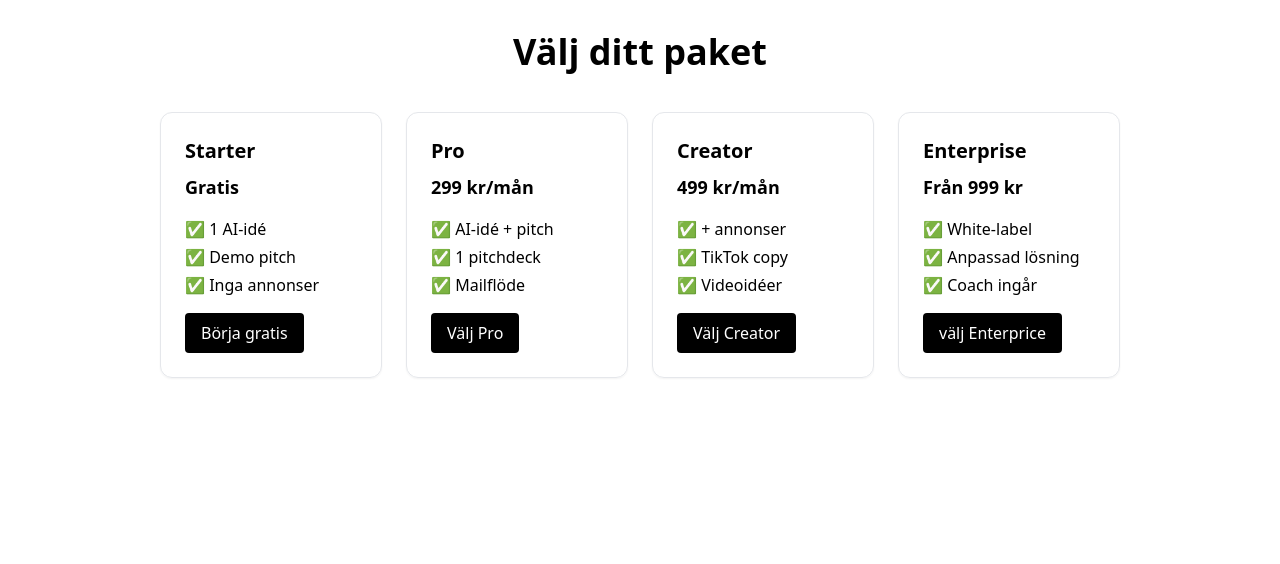
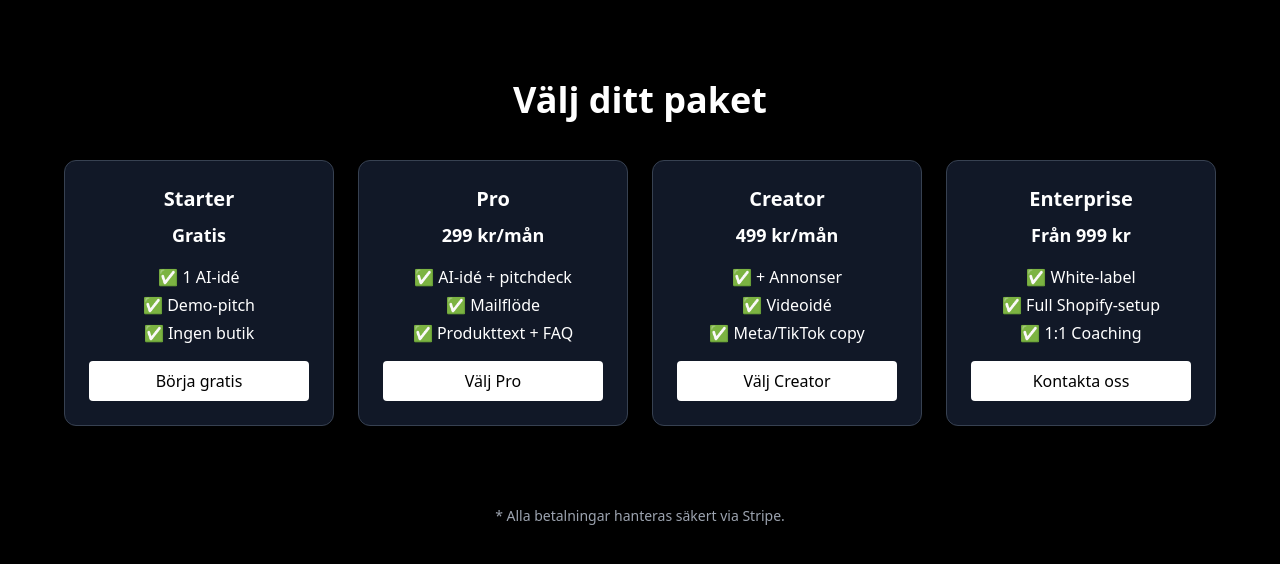
Before and after one commit to hrgr01/startpilot, a Next.js app: page /pricing in a window 1280 px wide. Shown: the top 564 px of the page. Built offline with nearby package versions, Linux system fonts and the light colour scheme.

Commit message:
Update pricing.js

```diff
--- a/pages/pricing.js
+++ b/pages/pricing.js
@@ -1,52 +1,68 @@
-export default function Pricing() {
-  return (
-    <div className="p-8 max-w-5xl mx-auto">
-      <h1 className="text-4xl font-bold text-center mb-10">Välj ditt paket</h1>
-      <div className="grid md:grid-cols-4 gap-6">
-        {[
+// /pages/pricing.js
+import Link from "next/link";
+
+const plans = [
   {
     name: "Starter",
     price: "Gratis",
-            features: ["1 AI-idé", "Demo pitch", "Inga annonser"],
-            cta: "Börja gratis",
-            link: "https://buy.stripe.com/5kA005eGdffZfXGeUU"
+    features: ["1 AI-idé", "Demo-pitch", "Ingen butik"],
+    link: "https://buy.stripe.com/5kA005eGdffZfXGeUU",
+    cta: "Börja gratis"
   },
   {
     name: "Pro",
     price: "299 kr/mån",
-            features: ["AI-idé + pitch", "1 pitchdeck", "Mailflöde"],
-            cta: "Välj Pro",
-            link: "https://buy.stripe.com/14k6otgOl9VFbHqfZ0"
+    features: ["AI-idé + pitchdeck", "Mailflöde", "Produkttext + FAQ"],
+    link: "https://buy.stripe.com/14k6otgOl9VFbHqfZ0",
+    cta: "Välj Pro"
   },
   {
     name: "Creator",
     price: "499 kr/mån",
-            features: ["+ annonser", "TikTok copy", "Videoidéer"],
-            cta: "Välj Creator",
-            link: "https://buy.stripe.com/5kAfZ38hPebVh1K3cf"
+    features: ["+ Annonser", "Videoidé", "Meta/TikTok copy"],
+    link: "https://buy.stripe.com/5kAfZ38hPebVh1K3cf",
+    cta: "Välj Creator"
   },
   {
     name: "Enterprise",
     price: "Från 999 kr",
-            features: ["White-label", "Anpassad lösning", "Coach ingår"],
-            cta: "välj Enterprice",
-            link: "https://buy.stripe.com/9AQ5kp2XvebV12MaEI"
+    features: ["White-label", "Full Shopify-setup", "1:1 Coaching"],
+    link: "mailto:info@startpilot.org",
+    cta: "Kontakta oss"
   },
-        ].map((pkg) => (
-          <div key={pkg.name} className="border rounded-xl p-6 shadow-sm hover:shadow-md">
-            <h2 className="text-xl font-bold mb-2">{pkg.name}</h2>
-            <p className="text-lg font-semibold mb-4">{pkg.price}</p>
+];
+
+export default function PricingPage() {
+  return (
+    <main className="min-h-screen bg-black text-white px-6 py-20">
+      <h1 className="text-4xl font-bold text-center mb-10">Välj ditt paket</h1>
+      <div className="grid md:grid-cols-4 gap-6 max-w-6xl mx-auto">
+        {plans.map((plan) => (
+          <div
+            key={plan.name}
+            className="border border-gray-700 bg-gray-900 p-6 rounded-xl text-center hover:shadow-lg transition"
+          >
+            <h2 className="text-xl font-bold mb-2">{plan.name}</h2>
+            <p className="text-lg font-semibold mb-4">{plan.price}</p>
             <ul className="mb-4 space-y-1">
-              {pkg.features.map((f, i) => (
+              {plan.features.map((f, i) => (
                 <li key={i}>✅ {f}</li>
               ))}
             </ul>
-            <a href={pkg.link} target="_blank" rel="noopener noreferrer">
-              <button className="bg-black text-white px-4 py-2 rounded">{pkg.cta}</button>
+            <Link href={plan.link} legacyBehavior>
+              <a target="_blank">
+                <button className="bg-white text-black px-4 py-2 rounded w-full font-medium">
+                  {plan.cta}
+                </button>
               </a>
+            </Link>
           </div>
         ))}
       </div>
+
+      <div className="mt-20 text-center text-gray-400 text-sm">
+        * Alla betalningar hanteras säkert via Stripe.
       </div>
+    </main>
   );
 }
```
Lines whose indentation alone changed are shown as unchanged.
